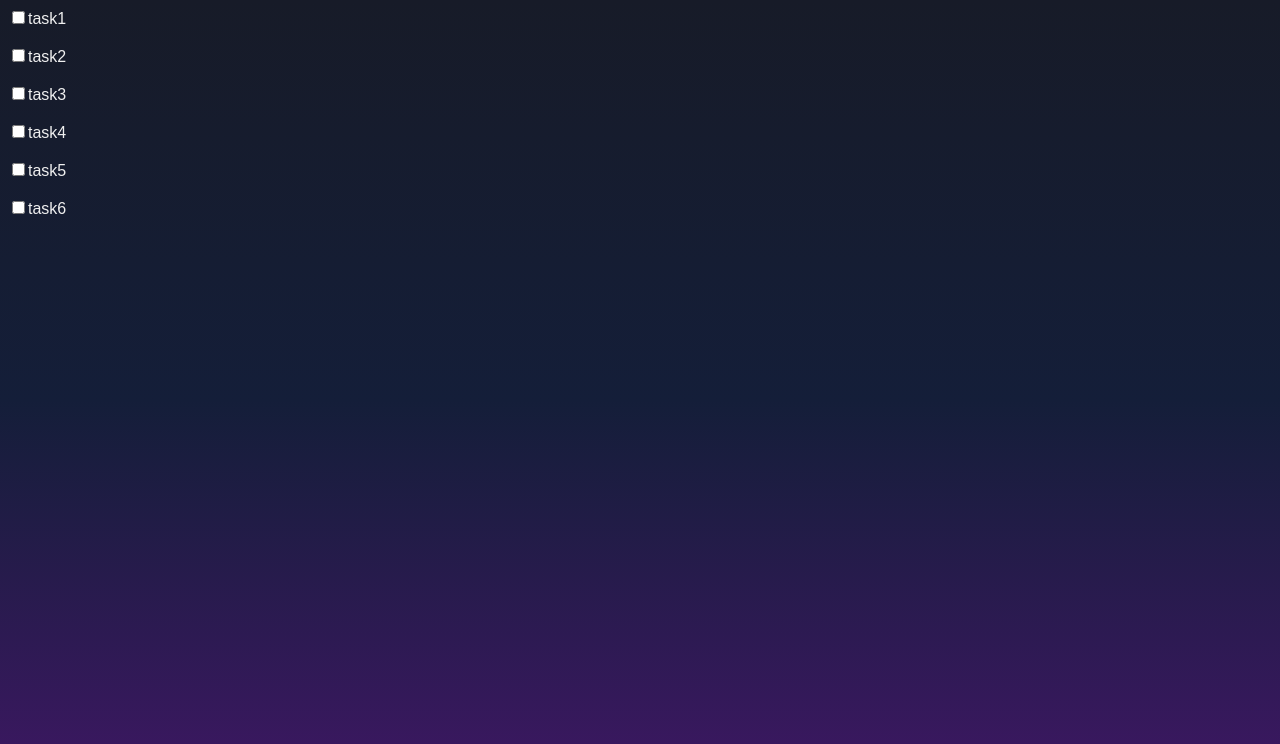
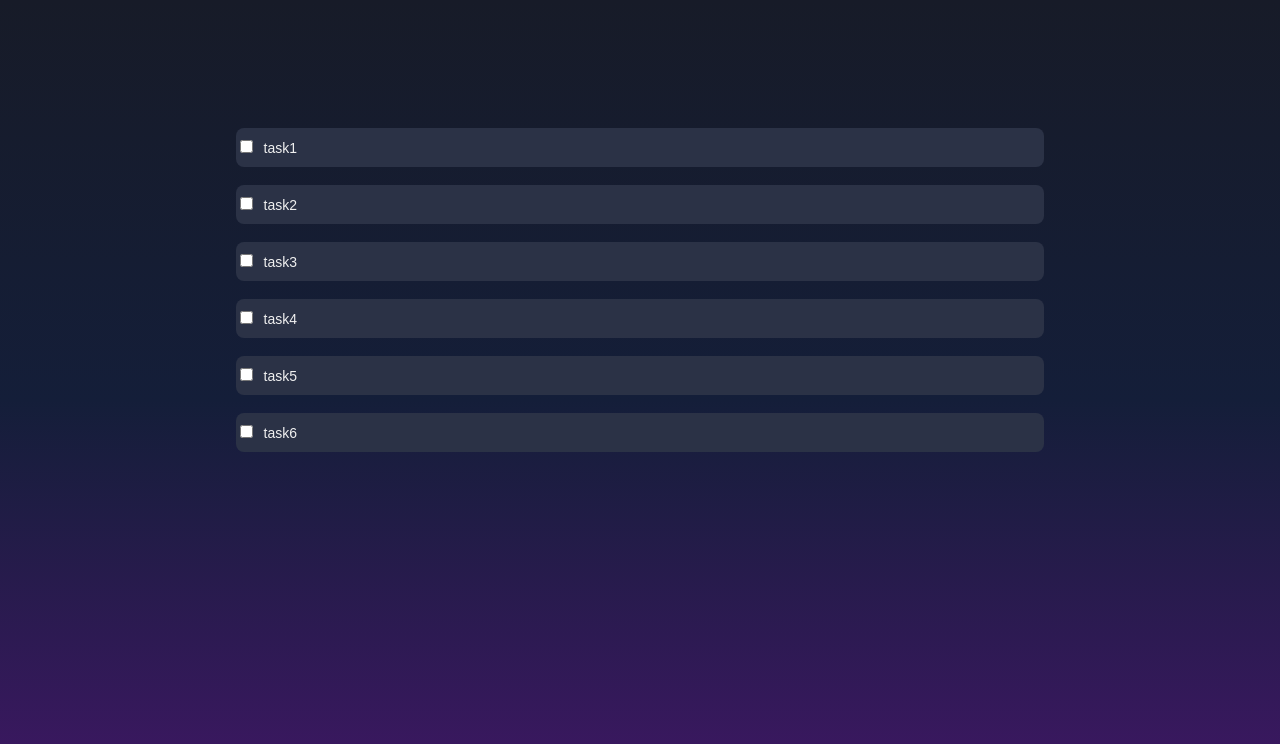
Before and after one commit to aliiimaher/ToDoList-Frontend, a Vue app: page /todos in a window 1280 px wide. Shown: the top 744 px of the page. Built offline with nearby package versions, Linux system fonts and the light colour scheme.

Commit message:
changes added to the project

```diff
--- a/src/components/SingleTodo.vue
+++ b/src/components/SingleTodo.vue
@@ -1,9 +1,9 @@
 <template>
   <div class="container">
-    <div>
-      <input type="checkbox">
+
+      <input type="checkbox" class="check">
       <label>{{ title }}</label>
-    </div>
+
   </div>
 </template>
 
@@ -20,4 +20,23 @@ export default {
 * {
   color: #f0f0f0;
 }
+.container {
+  background-color: #2B3246;
+  padding-top: 9px;
+  height: 30px;
+  border-radius: 8px;
+  width: 70%;
+}
+label {
+  font-size: 14px;
+  padding-left: 8px;
+  /*padding-top: 70px;*/
+  margin: 0;
+}
+
+
+.check {
+
+}
+
 </style>
--- a/src/views/Todo.vue
+++ b/src/views/Todo.vue
@@ -28,4 +28,12 @@ export default {
   color: #f0f0f0;
 }
 
+.container{
+  width: 80%;
+  margin: 0 auto;
+}
+.main-container {
+  margin-top: 120px;
+}
+
 </style>
```
